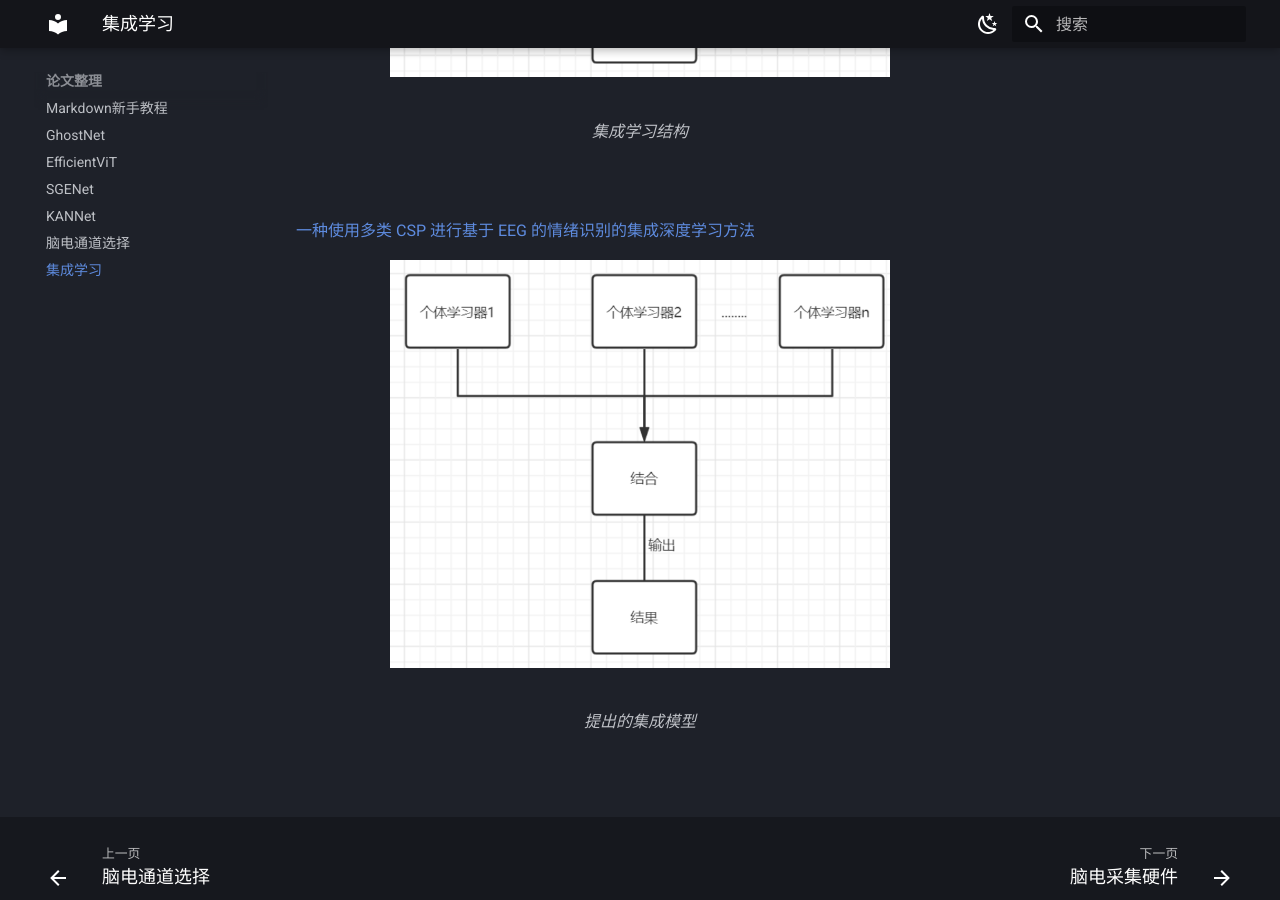
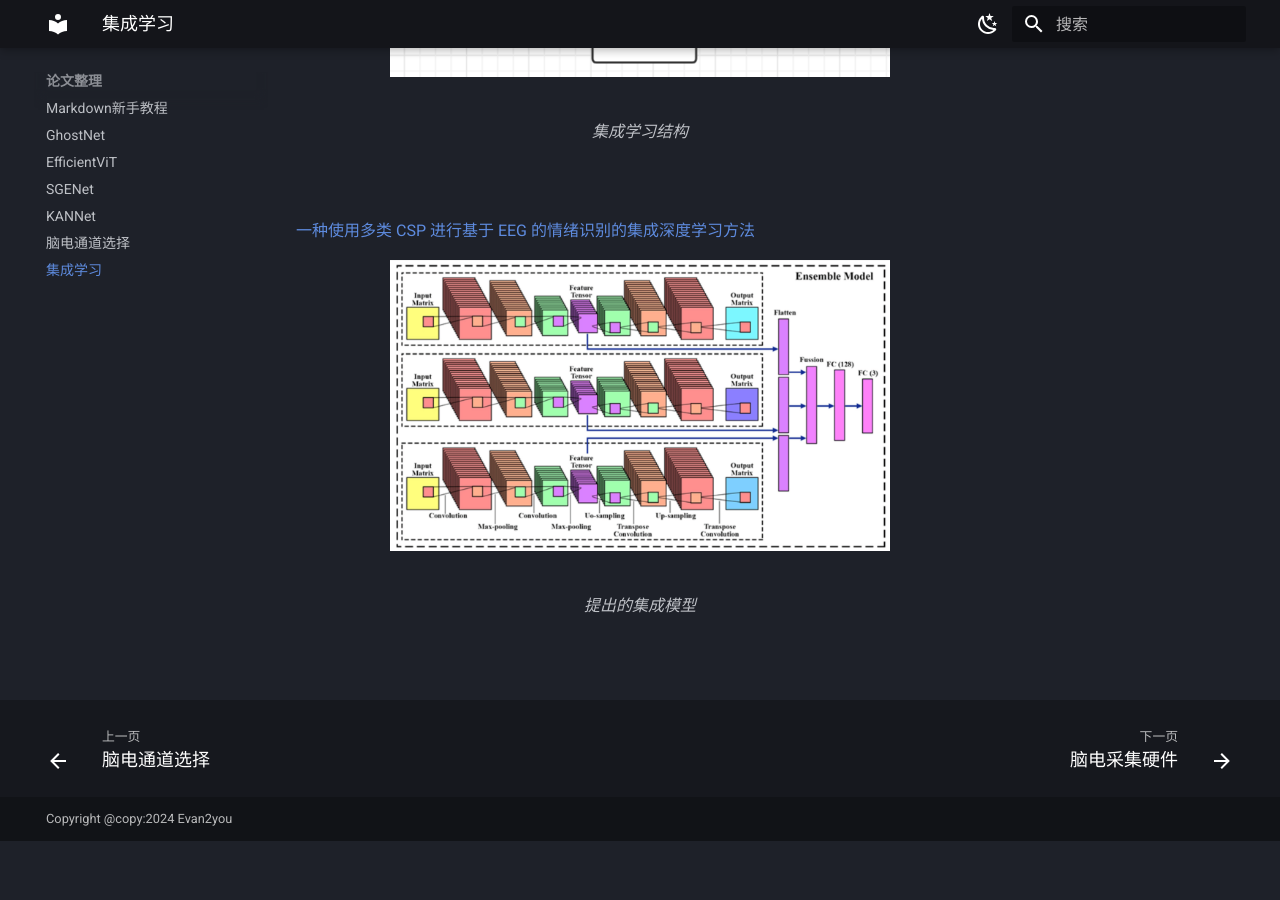
Before and after one commit to Evan2you/Evan2you.github.io, an MkDocs documentation site: the page built from docs/论文整理/集成学习.md, in a window 1280 px wide and 900 px high, scrolled down 738 px. Built offline with MkDocs 1.6.1 and Material for MkDocs 9.7.7, drawn with Linux system fonts in a browser that asks for light colours; after the commit the page ends 1579 px from its top, so only the background shows below that.

Commit message:
Update 集成学习.md

```diff
--- a/docs/论文整理/集成学习.md
+++ b/docs/论文整理/集成学习.md
@@ -13,7 +13,7 @@
 
 [一种使用多类 CSP 进行基于 EEG 的情绪识别的集成深度学习方法](https://www.mdpi.com/2313-7673/9/12/761)
 <figure markdown="span">
-  ![p1](https://raw.githubusercontent.com/Evan2you/Evan2you.github.io/main/docs/images/论文整理/集成学习/p1.png){ width="500" }
+  ![p1](https://raw.githubusercontent.com/Evan2you/Evan2you.github.io/main/docs/images/论文整理/集成学习/p2.png){ width="500" }
   <figcaption>提出的集成模型</figcaption>
 </figure>
 
```
